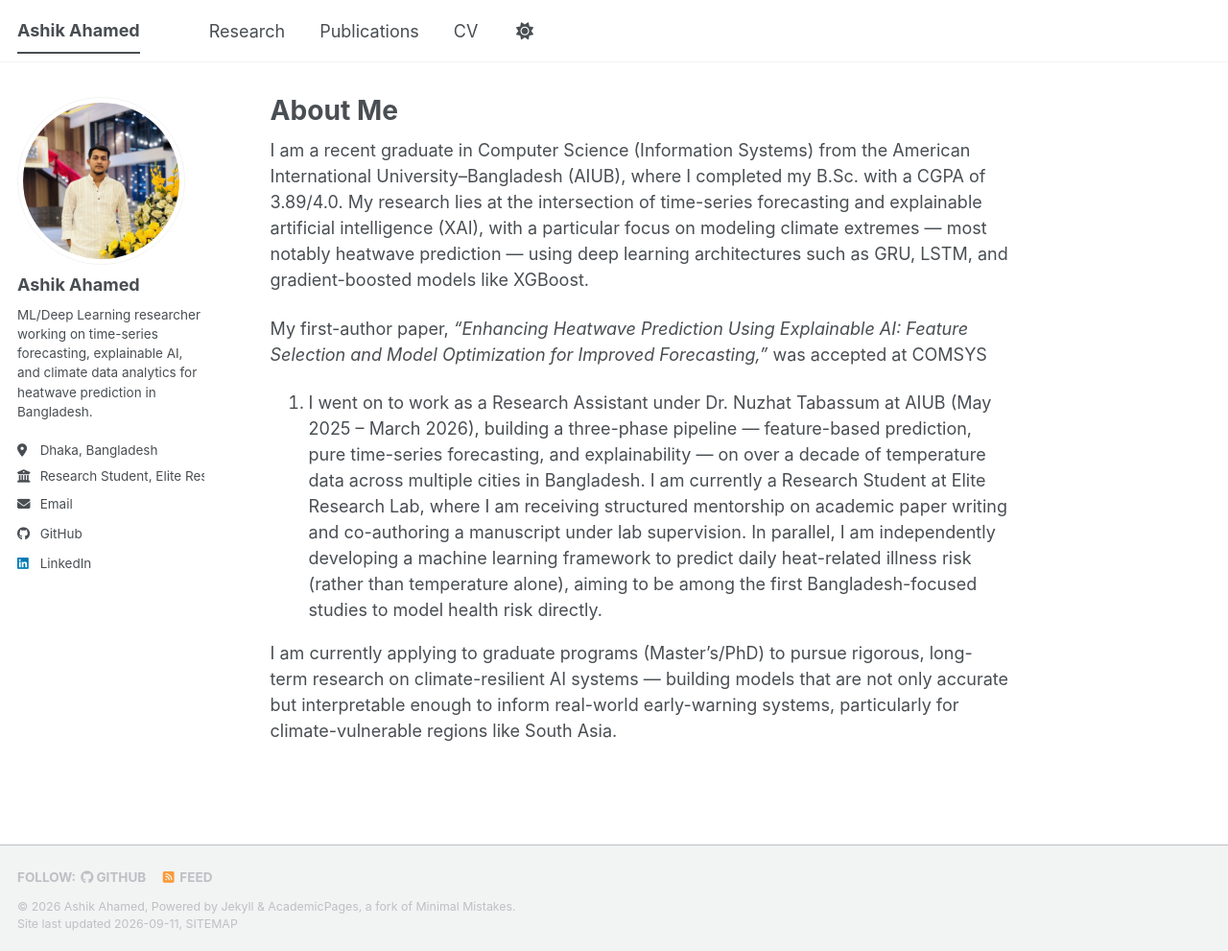
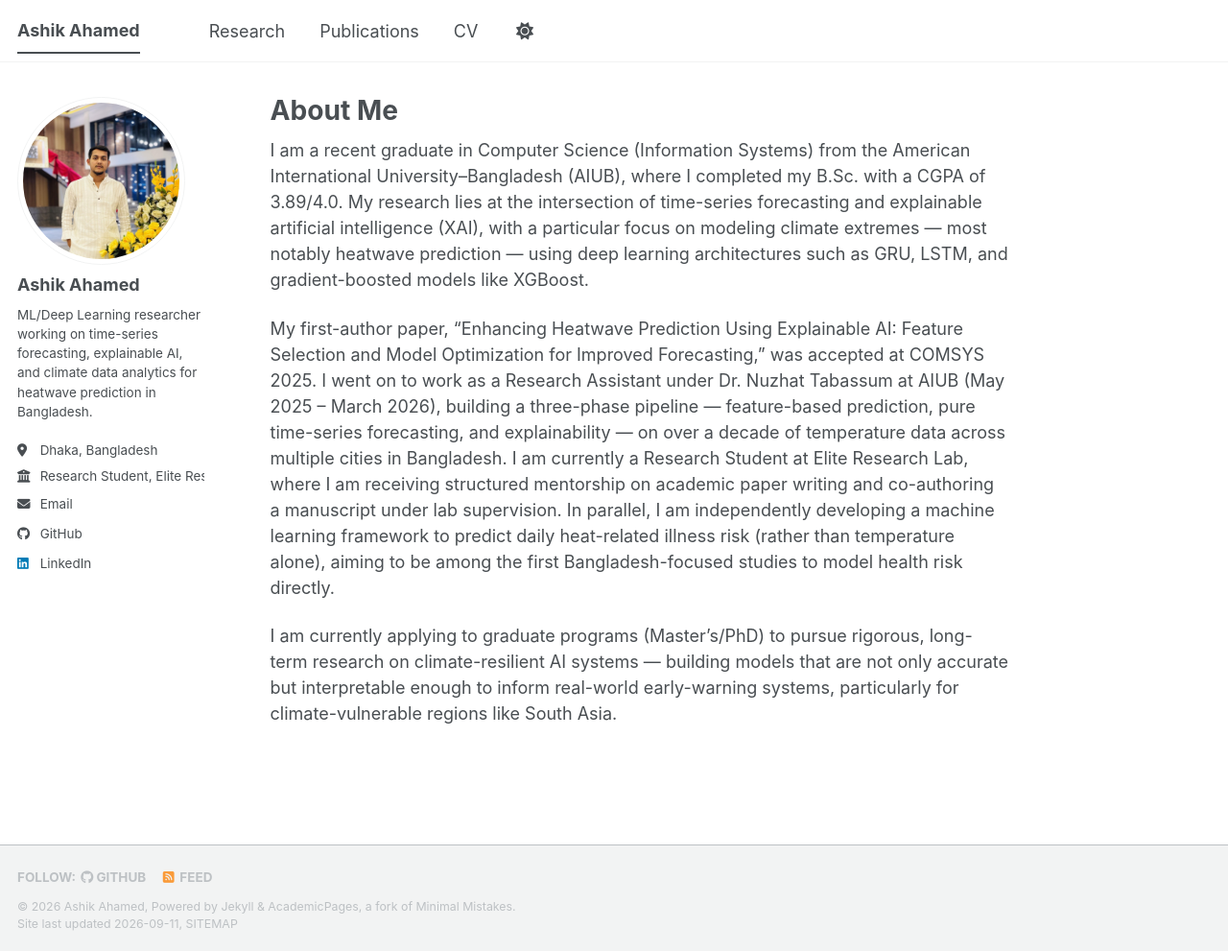
Before and after one commit to ashikahamed985/ashikahamed985.github.io, a Jekyll site: the page built from _pages/about.md, in a window 1280 px wide and 991 px high. Shown: the whole window at 96% size. Built offline with Jekyll 4.4.1, drawn with Linux system fonts in a browser that asks for light colours; a style sheet for code colours, icons or effects is not loaded.

Commit message:
Update about.md

```diff
--- a/_pages/about.md
+++ b/_pages/about.md
@@ -8,26 +8,8 @@ redirect_from:
   - /about.html
 ---
 
-I am a recent graduate in Computer Science (Information Systems) from the American
-International University–Bangladesh (AIUB), where I completed my B.Sc. with a CGPA
-of 3.89/4.0. My research lies at the intersection of time-series forecasting and
-explainable artificial intelligence (XAI), with a particular focus on modeling
-climate extremes — most notably heatwave prediction — using deep learning
-architectures such as GRU, LSTM, and gradient-boosted models like XGBoost.
+I am a recent graduate in Computer Science (Information Systems) from the American International University–Bangladesh (AIUB), where I completed my B.Sc. with a CGPA of 3.89/4.0. My research lies at the intersection of time-series forecasting and explainable artificial intelligence (XAI), with a particular focus on modeling climate extremes — most notably heatwave prediction — using deep learning architectures such as GRU, LSTM, and gradient-boosted models like XGBoost.
 
-My first-author paper, *"Enhancing Heatwave Prediction Using Explainable AI: Feature
-Selection and Model Optimization for Improved Forecasting,"* was accepted at COMSYS
-2025. I went on to work as a Research Assistant under Dr. Nuzhat Tabassum at AIUB
-(May 2025 – March 2026), building a three-phase pipeline — feature-based prediction,
-pure time-series forecasting, and explainability — on over a decade of temperature
-data across multiple cities in Bangladesh. I am currently a Research Student at
-Elite Research Lab, where I am receiving structured mentorship on academic paper
-writing and co-authoring a manuscript under lab supervision. In parallel, I am
-independently developing a machine learning framework to predict daily heat-related
-illness risk (rather than temperature alone), aiming to be among the first
-Bangladesh-focused studies to model health risk directly.
+My first-author paper, "Enhancing Heatwave Prediction Using Explainable AI: Feature Selection and Model Optimization for Improved Forecasting," was accepted at COMSYS 2025. I went on to work as a Research Assistant under Dr. Nuzhat Tabassum at AIUB (May 2025 – March 2026), building a three-phase pipeline — feature-based prediction, pure time-series forecasting, and explainability — on over a decade of temperature data across multiple cities in Bangladesh. I am currently a Research Student at Elite Research Lab, where I am receiving structured mentorship on academic paper writing and co-authoring a manuscript under lab supervision. In parallel, I am independently developing a machine learning framework to predict daily heat-related illness risk (rather than temperature alone), aiming to be among the first Bangladesh-focused studies to model health risk directly.
 
-I am currently applying to graduate programs (Master's/PhD) to pursue rigorous,
-long-term research on climate-resilient AI systems — building models that are not
-only accurate but interpretable enough to inform real-world early-warning systems,
-particularly for climate-vulnerable regions like South Asia.
+I am currently applying to graduate programs (Master's/PhD) to pursue rigorous, long-term research on climate-resilient AI systems — building models that are not only accurate but interpretable enough to inform real-world early-warning systems, particularly for climate-vulnerable regions like South Asia.
```
